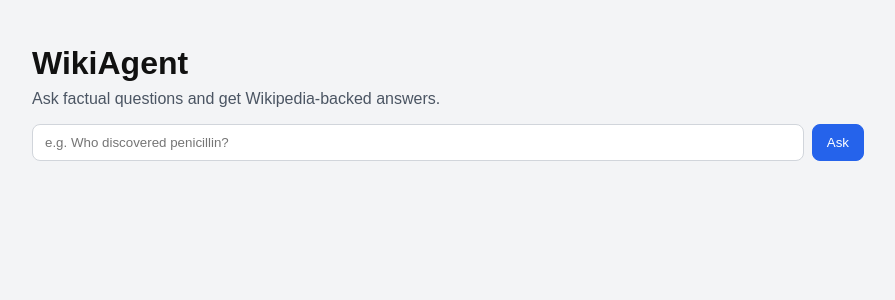
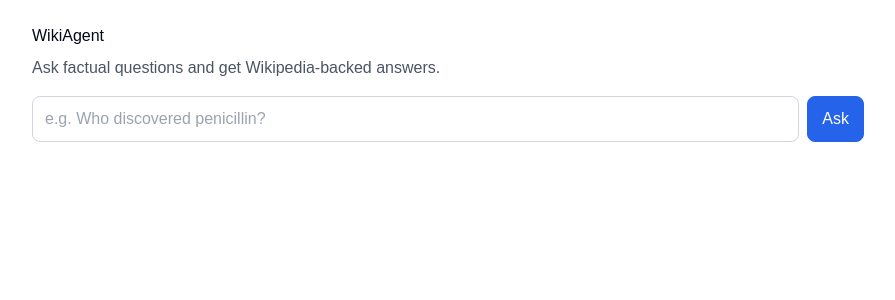
Before and after one commit to Craniumzz/crakers_work, a Next.js app: page / in a window 1280 px wide. Shown: the top 300 px of the page, without its empty margins (192-1087 px from the left). Built offline with nearby package versions, Linux system fonts and the light colour scheme.

Commit message:
Fix Tailwind border-border class definition in global styles

```diff
--- a/src/app/globals.css
+++ b/src/app/globals.css
@@ -1 +1,26 @@
-*{box-sizing:border-box}body{font-family:Arial,sans-serif;margin:0;background:#f3f4f6;color:#111}a{color:#2563eb}
+@tailwind base;
+@tailwind components;
+@tailwind utilities;
+
+@layer base {
+  :root {
+    --background: 0 0% 100%;
+    --foreground: 222.2 84% 4.9%;
+    --border: 214.3 31.8% 91.4%;
+  }
+
+  * {
+    @apply border-border;
+    box-sizing: border-box;
+  }
+
+  body {
+    @apply bg-background text-foreground;
+    margin: 0;
+    font-family: Arial, sans-serif;
+  }
+
+  a {
+    color: #2563eb;
+  }
+}
--- a/tailwind.config.ts
+++ b/tailwind.config.ts
@@ -2,7 +2,15 @@
 
 const config: Config = {
   content: ['./src/**/*.{js,ts,jsx,tsx,mdx}'],
-  theme: { extend: {} },
+  theme: {
+    extend: {
+      colors: {
+        border: 'hsl(var(--border))',
+        background: 'hsl(var(--background))',
+        foreground: 'hsl(var(--foreground))',
+      },
+    },
+  },
   plugins: [],
 };
 
```
